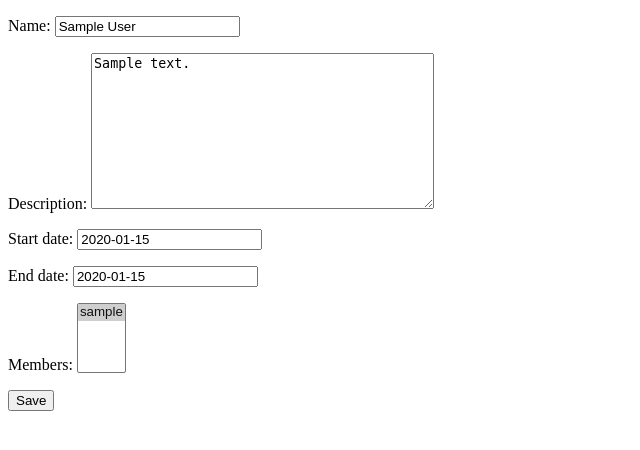
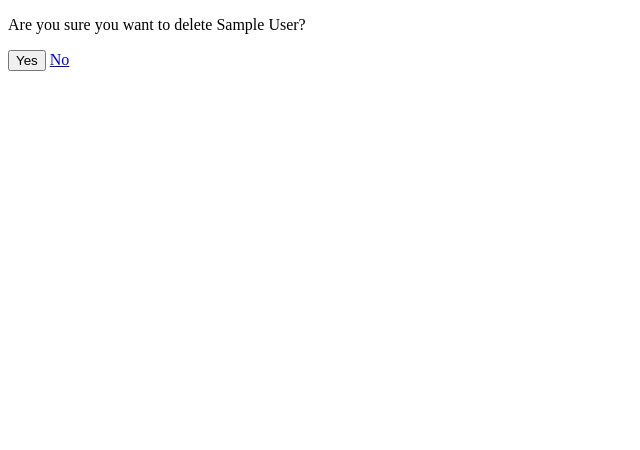
Before and after one commit to calvin620707/reservoir, a Django app: page /accounts/my/projects/1/delete in a window 1280 px wide. Shown: the top 450 px of the page, without its empty margins (0-640 px from the left). Run offline with Django 3.2, Linux system fonts and the light colour scheme; a user stored in the database is signed in; tables that the repository leaves empty hold one stand-in row (values such as "Sample post").

Commit message:
delete project page

```diff
--- /dev/null
+++ b/accounts/templates/accounts/project_confirm_delete.html
@@ -0,0 +1,15 @@
+<!DOCTYPE html>
+<html lang="en">
+<head>
+    <meta charset="UTF-8">
+    <title>Confirm Delete Project</title>
+</head>
+<body>
+<form action="" method="post">
+    {% csrf_token %}
+    <p>Are you sure you want to delete {{ object.name }}?</p>
+    <input type="submit" value="Yes"/>
+    <a href="{% url 'accounts:my-projects' %}">No</a>
+</form>
+</body>
+</html>
--- a/accounts/templates/accounts/project_list.html
+++ b/accounts/templates/accounts/project_list.html
@@ -22,7 +22,7 @@
                 </td>
                 <td><a>Invite</a></td>
                 <td><a href="{% url 'accounts:update-my-project' pk=project.id %}">Edit</a></td>
-                <td><a>Delete</a></td>
+                <td><a href="{% url 'accounts:delete-my-project' pk=project.id %}">Delete</a></td>
                 <td><a>Calculate</a></td>
                 <td><a>Manage Costs</a></td>
             </tr>
--- a/accounts/urls.py
+++ b/accounts/urls.py
@@ -1,13 +1,16 @@
 from django.conf.urls import url
 from django.contrib.auth.decorators import login_required
-from .views import MyProjectsView, MyNewProjectView, MyCurrentProjectView, MyProjectUpdateView, JoinProjectView, ProjectDetailView
+from . import views
 
 app_name = 'accounts'
 urlpatterns = [
-    url(r'^my/projects$', login_required(MyProjectsView.as_view()), name='my-projects'),
-    url(r'^my/new/project', login_required(MyNewProjectView.as_view()), name="my-new-project"),
-    url(r'^my/projects/current$', login_required(MyCurrentProjectView.as_view()), name='my-current-project'),
-    url(r'^my/projects/(?P<pk>[0-9]+)', login_required(MyProjectUpdateView.as_view()), name='update-my-project'),
-    url(r'^join/project/(?P<project_id>[0-9]+)', login_required(JoinProjectView.as_view()), name='join-project'),
-    url(r'^project/(?P<pk>[0-9]+)', login_required(ProjectDetailView.as_view()), name='project-detail')
+    url(r'^my/projects$', login_required(views.MyProjectsView.as_view()), name='my-projects'),
+    url(r'^my/new/project$', login_required(views.MyNewProjectView.as_view()), name="my-new-project"),
+    url(r'^my/projects/current$', login_required(views.MyCurrentProjectView.as_view()), name='my-current-project'),
+    url(r'^my/projects/(?P<pk>[0-9]+)$', login_required(views.MyProjectUpdateView.as_view()), name='update-my-project'),
+    url(r'^my/projects/(?P<pk>[0-9]+)/delete$', login_required(views.MyProjectDeleteView.as_view()),
+        name='delete-my-project'),
+    url(r'^my/project/(?P<project_id>[0-9]+)/join$', login_required(views.JoinProjectView.as_view()),
+        name='join-project'),
+    url(r'^project/(?P<pk>[0-9]+)$', login_required(views.ProjectDetailView.as_view()), name='project-detail')
 ]
--- a/accounts/views.py
+++ b/accounts/views.py
@@ -3,9 +3,9 @@ import logging
 from django import forms
 from django.http import HttpResponseRedirect, HttpResponse
 from django.shortcuts import render, get_object_or_404
-from django.urls import reverse
+from django.urls import reverse, reverse_lazy
 from django.views import View
-from django.views.generic import ListView, UpdateView, DetailView
+from django.views.generic import ListView, UpdateView, DetailView, DeleteView
 
 from accounts.models import Project
 
@@ -61,6 +61,11 @@ class MyProjectUpdateView(UpdateView):
         return reverse('sheets:add-costs')
 
 
+class MyProjectDeleteView(DeleteView):
+    model = Project
+    success_url = reverse_lazy('accounts:my-projects')
+
+
 class ProjectDetailView(DetailView):
     model = Project
 
```
